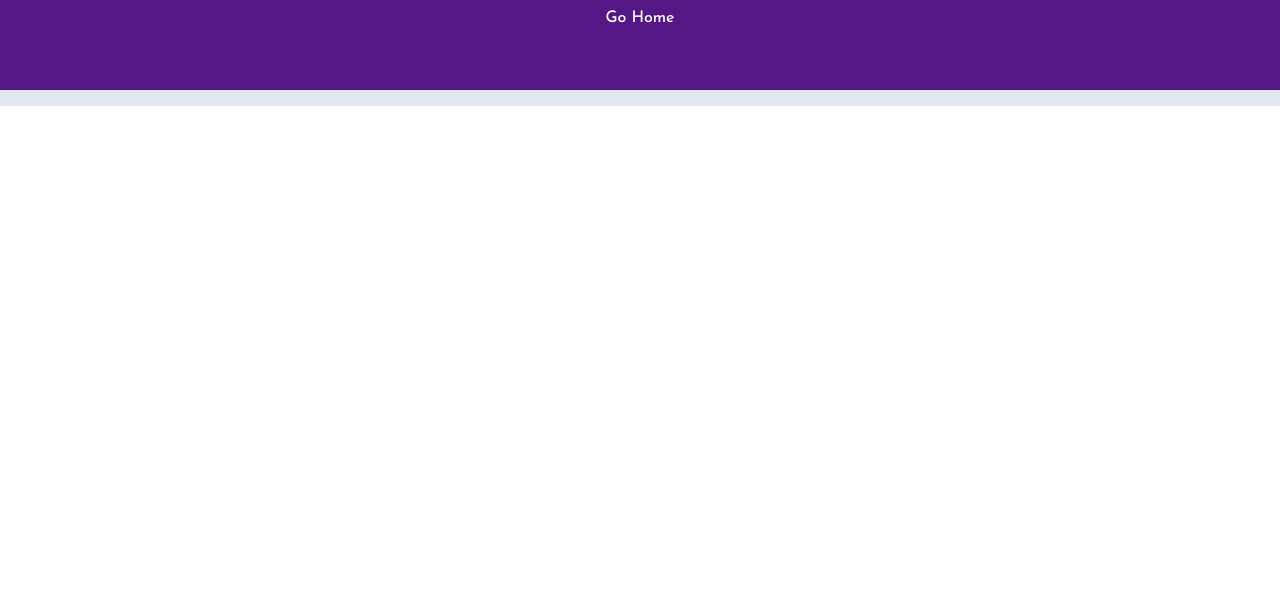
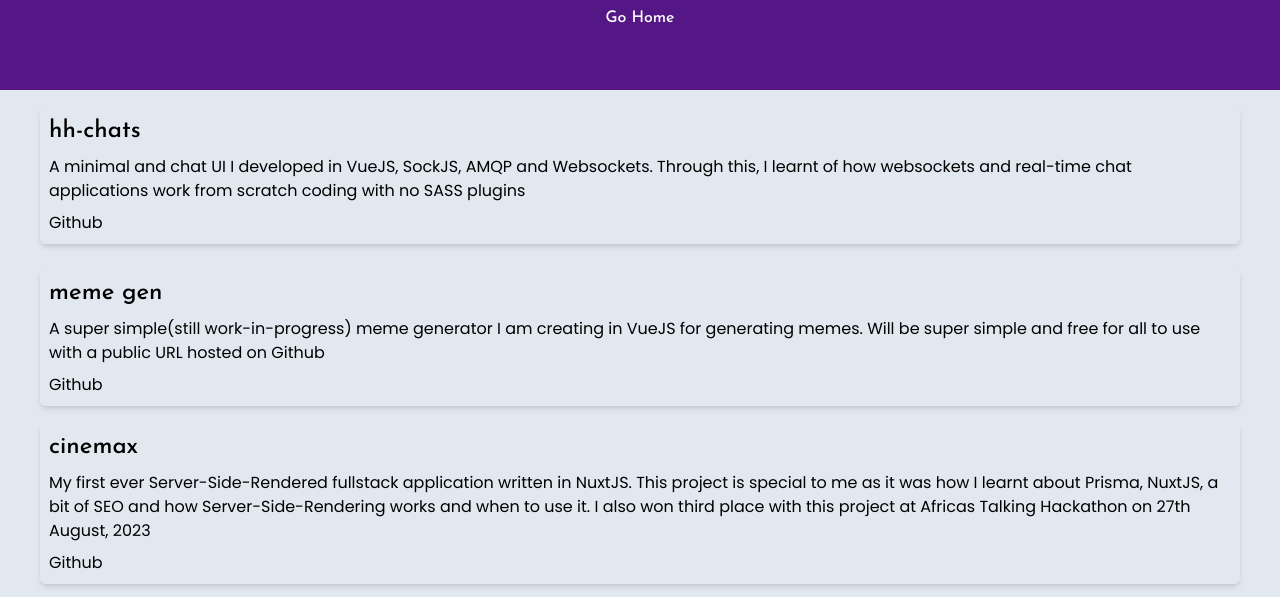
Before and after one commit to bikathi/me-nimal, a website: page projects.html in a window 1280 px wide. Shown: the part 116-713 px from the top of the page. Drawn offline with Linux system fonts and the light colour scheme; the site is published under a folder, as on GitHub Pages, so addresses that start at the root find nothing.

Commit message:
Fix linking to projects JS

```diff
--- a/projects.html
+++ b/projects.html
@@ -27,7 +27,7 @@
         <!-- where all the projects -->
     </main>
 
-    <script src="/src/js/projects.js"></script>
+    <script src="./src/js/projects.js"></script>
     <script lang="js">
         // for resizing the navbar
         window.onscroll = function() {resizeNavbar();}
```
